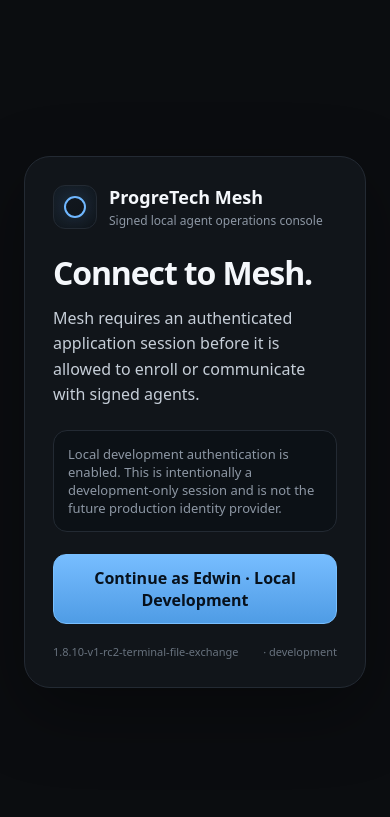
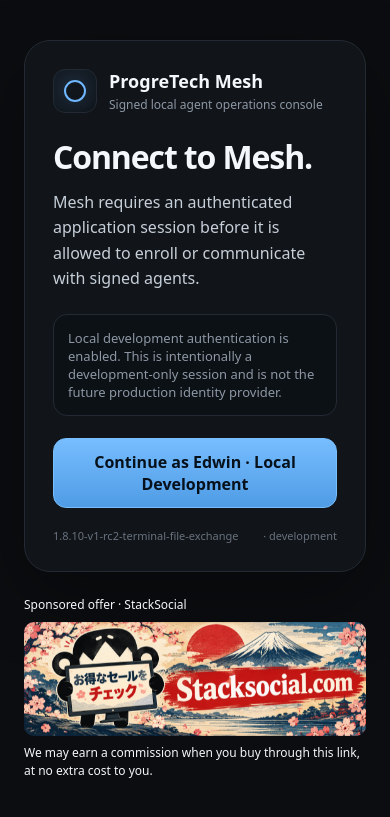
Before and after one commit to eabdiel/progretech-mesh, a Flask app: page /login in a window 390 px wide. Shown: the top 817 px of the page. Run offline with Flask 3, Linux system fonts and the light colour scheme; some libraries are stand-ins or nearby versions.

Commit message:
Add responsive sponsor rotation below login card

```diff
--- /dev/null
+++ b/static/css/affiliate-sponsor.css
@@ -0,0 +1 @@
+.affiliate-sponsor{width:100%;min-width:0;margin:24px 0;box-sizing:border-box}.affiliate-sponsor small{display:block;margin:8px 0;font-size:12px;line-height:1.5}.affiliate-offer{position:relative;display:block;width:100%;aspect-ratio:2048/683;overflow:hidden;border-radius:10px;background:#061b39}.affiliate-banner{position:absolute;inset:0;display:block;width:100%;height:100%;max-width:100%;margin:0;object-fit:contain;opacity:0;animation:affiliate-rotation 12s linear infinite}.affiliate-banner-blue{animation-delay:0s}.affiliate-banner-light{animation-delay:2s}.affiliate-banner-color{animation-delay:4s}.affiliate-banner-fuji{animation-delay:6s}.affiliate-banner-neon{animation-delay:8s}.affiliate-banner-gold{animation-delay:10s}@keyframes affiliate-rotation{0%,16.65%{opacity:1}16.66%,100%{opacity:0}}.affiliate-offer:hover .affiliate-banner,.affiliate-offer:focus-visible .affiliate-banner{animation-play-state:paused}.affiliate-offer:focus-visible{outline:3px solid #19886a;outline-offset:-3px}@media(prefers-reduced-motion:reduce){.affiliate-banner{animation:none}.affiliate-banner-blue{opacity:1}}
--- /dev/null
+++ b/templates/affiliate_sponsor.html
@@ -0,0 +1,9 @@
+<link rel="stylesheet" href="{{ url_for('static', filename='css/affiliate-sponsor.css') }}">
+<aside class="affiliate-sponsor" aria-label="Sponsored offer"><small>Sponsored offer · StackSocial</small><a class="affiliate-offer" href="https://stacksocial.com/?aid=a-qlrk51n8" target="_blank" rel="nofollow sponsored noopener noreferrer" aria-label="Explore deals on StackSocial (opens in a new tab)">
+<img class="affiliate-banner affiliate-banner-blue" src="{{ url_for('static', filename='img/sponsors/stacksocial-blue.png') }}" width="2048" height="683" alt="" loading="lazy">
+<img class="affiliate-banner affiliate-banner-light" src="{{ url_for('static', filename='img/sponsors/stacksocial-light.png') }}" width="2048" height="683" alt="" loading="lazy">
+<img class="affiliate-banner affiliate-banner-color" src="{{ url_for('static', filename='img/sponsors/stacksocial-color.png') }}" width="2048" height="683" alt="" loading="lazy">
+<img class="affiliate-banner affiliate-banner-fuji" src="{{ url_for('static', filename='img/sponsors/stacksocial-fuji.png') }}" width="2048" height="683" alt="" loading="lazy">
+<img class="affiliate-banner affiliate-banner-neon" src="{{ url_for('static', filename='img/sponsors/stacksocial-neon.png') }}" width="2048" height="683" alt="" loading="lazy">
+<img class="affiliate-banner affiliate-banner-gold" src="{{ url_for('static', filename='img/sponsors/stacksocial-gold.png') }}" width="2048" height="683" alt="" loading="lazy">
+</a><small>We may earn a commission when you buy through this link, at no extra cost to you.</small></aside>
--- a/templates/login.html
+++ b/templates/login.html
@@ -10,7 +10,7 @@
   <style>
     html,body{margin:0;min-height:100%;background:#0b0d10;color:#f4f7fb;font-family:system-ui,-apple-system,"Segoe UI",sans-serif}
     .login-page{min-height:100vh;min-height:100dvh;display:grid;place-items:center;padding:24px}
-    .login-shell{width:min(100%,480px);background:#11151a;border:1px solid #232a33;border-radius:26px;padding:28px;box-shadow:0 24px 70px rgba(0,0,0,.35)}
+    .login-stack{width:min(100%,480px);min-width:0}.login-shell{box-sizing:border-box;width:100%;background:#11151a;border:1px solid #232a33;border-radius:26px;padding:28px;box-shadow:0 24px 70px rgba(0,0,0,.35)}
     .login-brand{display:flex;align-items:center;gap:12px;margin-bottom:28px}
     .login-brand .brand-mark{width:44px;height:44px}
     .login-brand strong{display:block;font-size:18px}
@@ -25,6 +25,7 @@
 </head>
 <body>
   <main class="login-page">
+    <div class="login-stack">
     <section class="login-shell">
       <div class="login-brand">
         <div class="brand-mark"></div>
@@ -71,6 +72,8 @@
         <span> · {{ environment }}</span>
       </div>
     </section>
+    {% include 'affiliate_sponsor.html' %}
+    </div>
   </main>
 </body>
 </html>
```
Also changed, not shown: static/img/sponsors/stacksocial-blue.png (added), static/img/sponsors/stacksocial-color.png (added), static/img/sponsors/stacksocial-fuji.png (added), static/img/sponsors/stacksocial-gold.png (added), 2 other files.
